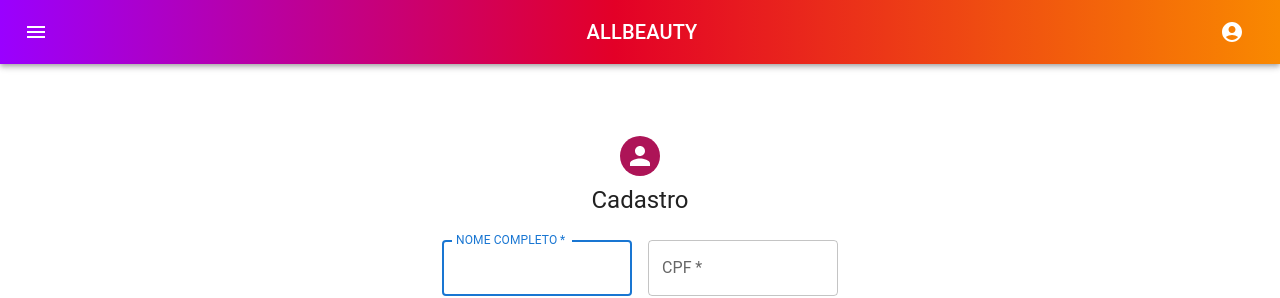
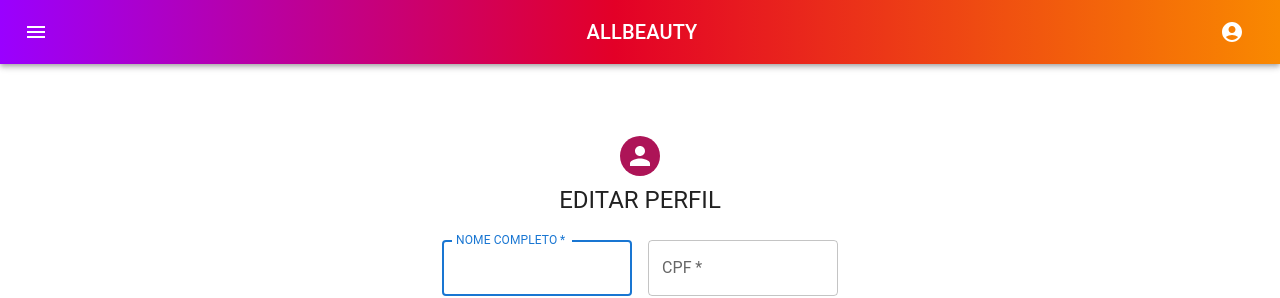
Before and after one commit to VINIshow1907/allbeauty, a React (Create React App) app in the folder frontend/: page /homeprofissional in a window 1280 px wide. Shown: the top 298 px of the page. Built offline with nearby package versions, Linux system fonts and the light colour scheme; what react-swipeable-views-utils would draw is missing.

Commit message:
mudei nada aqui

```diff
--- a/frontend/src/componentes/formularioeditarpro.tsx
+++ b/frontend/src/componentes/formularioeditarpro.tsx
@@ -57,7 +57,7 @@
         >
           <Avatar sx={{ m: 1, bgcolor: "#ad1457" }}></Avatar>
           <Typography component="h1" variant="h5">
-            Cadastro
+            EDITAR PERFIL
           </Typography>
           <Box
             component="form"
@@ -245,6 +245,7 @@
             >
                 DELETAR
             </Button>
+<p></p>
             <Grid container justifyContent="flex-end">
 
             </Grid>
```
